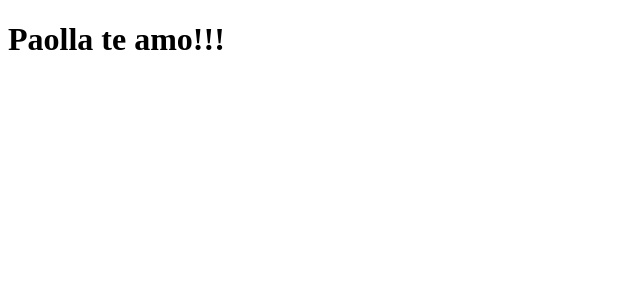
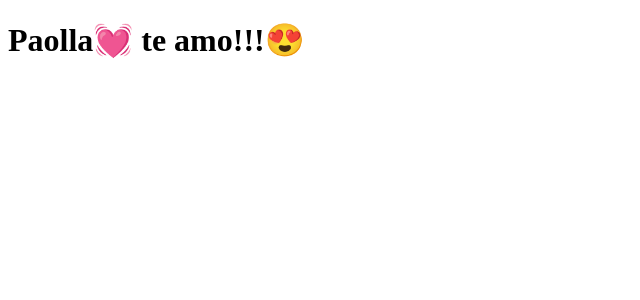
Before and after one commit to FelipeBBrasil/clone-tabnews, a Next.js app: page / in a window 1280 px wide. Shown: the top 300 px of the page, without its empty margins (0-640 px from the left). Built offline with nearby package versions, Linux system fonts and the light colour scheme.

Commit message:
modifica a frase

```diff
--- a/pages/index.js
+++ b/pages/index.js
@@ -1,5 +1,5 @@
 function Home() {
-    return <h1>Paolla te amo!!!</h1>
+    return <h1>Paolla💓 te amo!!!😍</h1>
 }
 
 export default Home;
```
